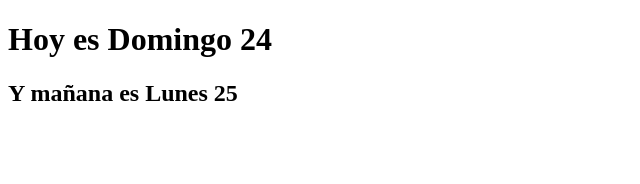
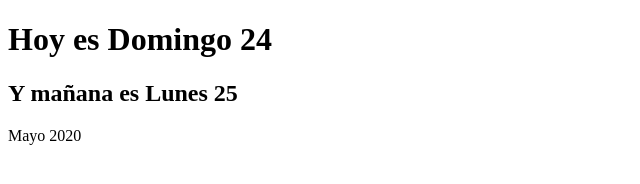
Before and after one commit to spacenomads/today, a plain HTML site: page index.html in a window 1280 px wide. Shown: the whole page, without its empty margins (0-640 px from the left). Drawn offline with Linux system fonts and the light colour scheme.

Commit message:
Add current month and year

```diff
--- a/index.html
+++ b/index.html
@@ -9,6 +9,7 @@
   <main class="app__main js__app">
     <h1 class="app__title">Hoy es <span class="js__today"></span></h1>
     <h2 class="app__subtitle">Y mañana es <span class="js__tomorrow"></span></h2>
+    <p class="js__month"></p>
   </main>
   <script src="js/app.js"></script>
 </body>
--- a/js/app.js
+++ b/js/app.js
@@ -8,7 +8,21 @@ const WEEK = [
   'Jueves',
   'Viernes',
   'Sábado'
-]
+];
+const MONTHS = [
+  'Enero',
+  'Febrero',
+  'Marzo',
+  'Abril',
+  'Mayo',
+  'Junio',
+  'Julio',
+  'Agosto',
+  'Septiembre',
+  'Octubre',
+  'Noviembre',
+  'Diciembre',
+];
 
 
 
@@ -49,13 +63,25 @@ function getDay(whichDay) {
 
 
 
+function getCurrentMonthAndYear() {
+  const today = getNow();
+  const month = today.getMonth();
+  const year = today.getFullYear();
+  return `${MONTHS[month]} ${year}`;
+}
+
+
+
+
 
 function initToday(wrap) {
   const todayContainer = wrap.querySelector('.js__today');
   const tomorrowContainer = wrap.querySelector('.js__tomorrow');
+  const monthContainer = wrap.querySelector('.js__month');
 
   todayContainer.innerText = formatDay(getDay('today'));
   tomorrowContainer.innerText = formatDay(getDay('tomorrow'));
+  monthContainer.innerText = getCurrentMonthAndYear();
 }
 
 
```
